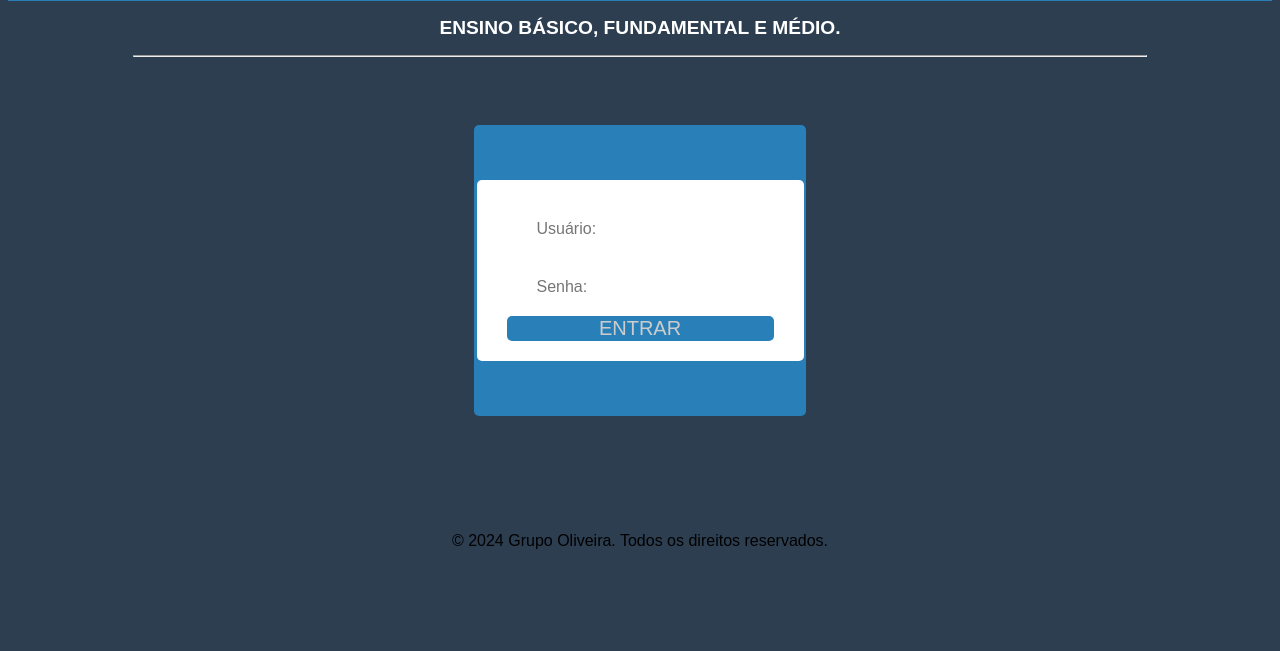
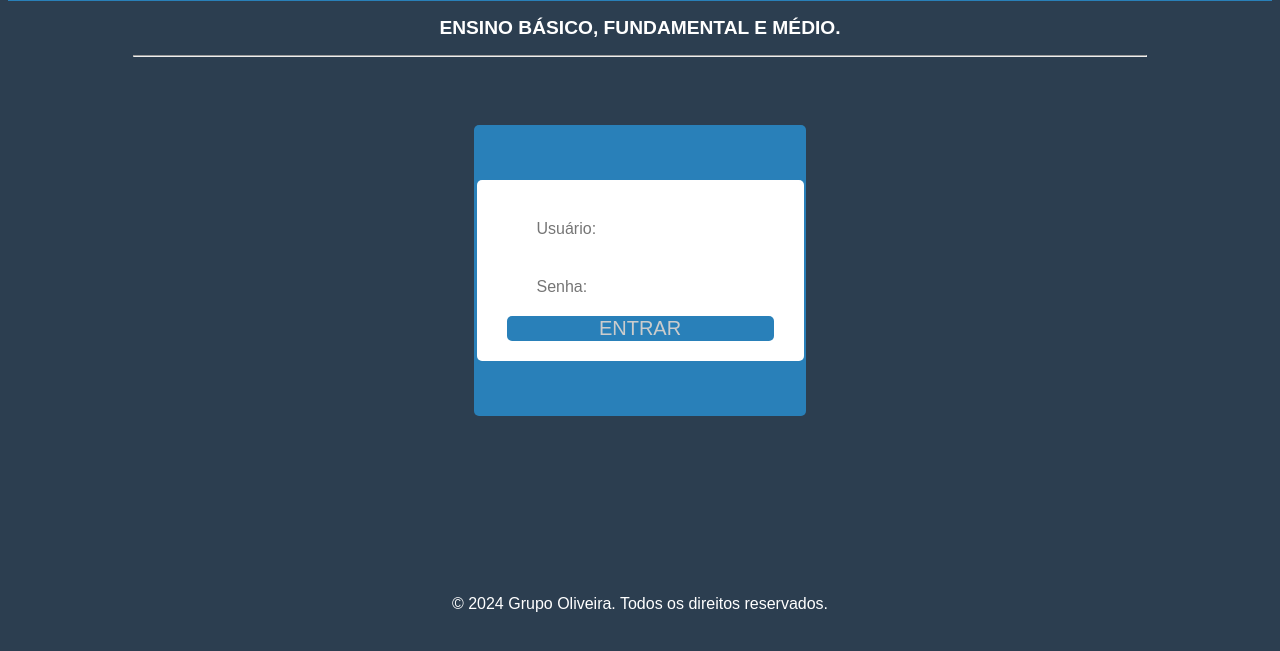
Before and after one commit to IderlanOliveira/Projeto-SGEI, a plain HTML site: page tela-login/login.html in a window 1280 px wide. Shown: the part 87-738 px from the top of the page. Drawn offline with Linux system fonts and the light colour scheme.

Commit message:
Atualização 1.2

```diff
--- a/pre-matricula/pre-matricula.css
+++ b/pre-matricula/pre-matricula.css
@@ -93,8 +93,11 @@ h3 {
 
 }
 
-
-
+footer{
+    padding: 5%;
+    text-align: center;
+    color: #FFFFFF;
+}
 
 /* Media queries for responsiveness */
 @media (max-width: 768px) {
--- a/tela-inicial/style.css
+++ b/tela-inicial/style.css
@@ -65,6 +65,11 @@ body {
     height: auto;
 }
 
+footer{
+    padding: 5%;
+    color: #FFFFFF;
+}
+
 /* Media queries for responsiveness */
 @media (max-width: 768px) {
     .container, .container2 {
--- a/tela-login/login.css
+++ b/tela-login/login.css
@@ -75,6 +75,12 @@ body {
     font-size: 20px;
 }
 
+footer{
+    padding: 5%;
+    text-align: center;
+    color: #FFFFFF;
+}
+
 /* Responsividade */
 @media (max-width: 768px) {
     .container, .container2 {
```
